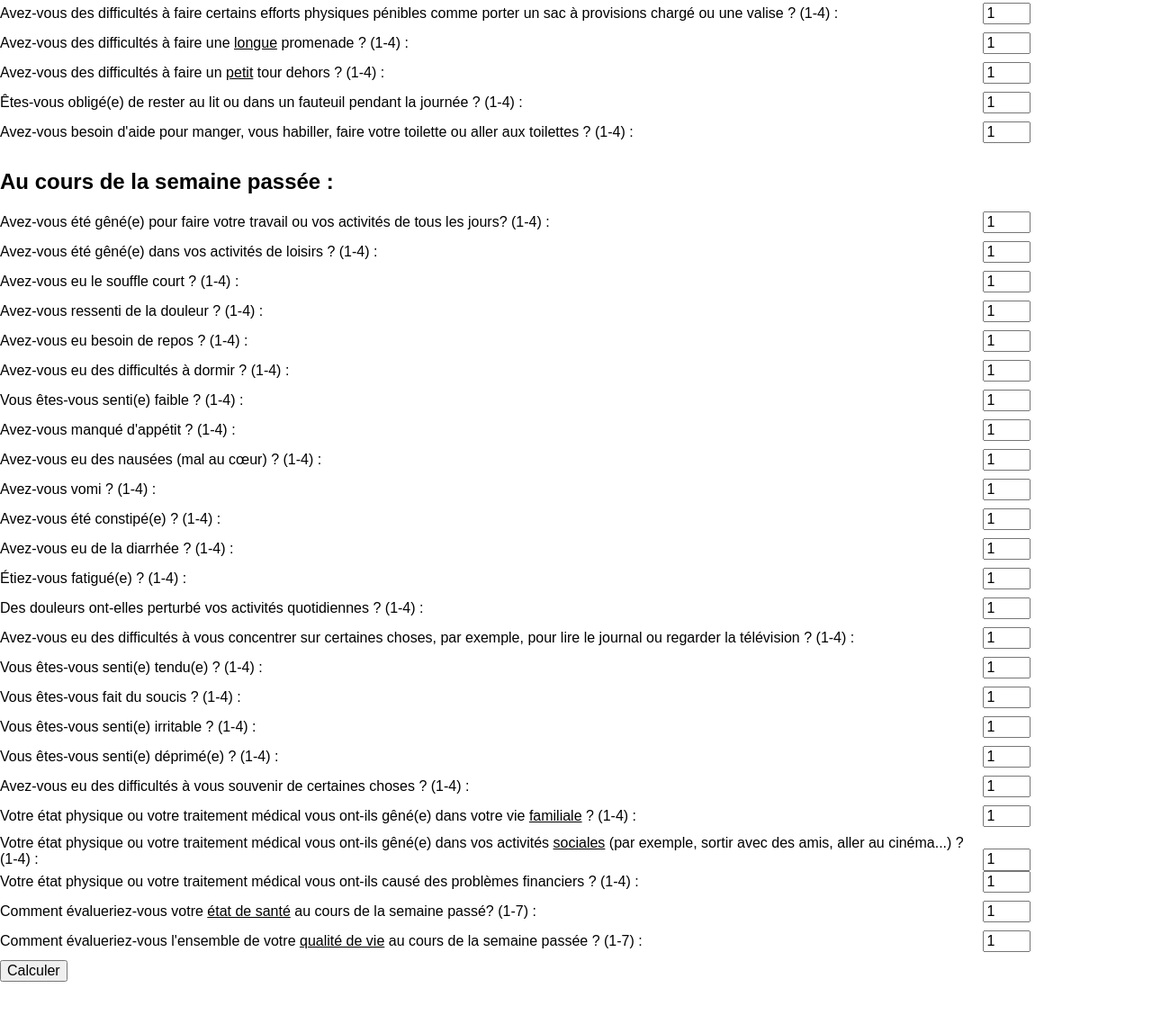
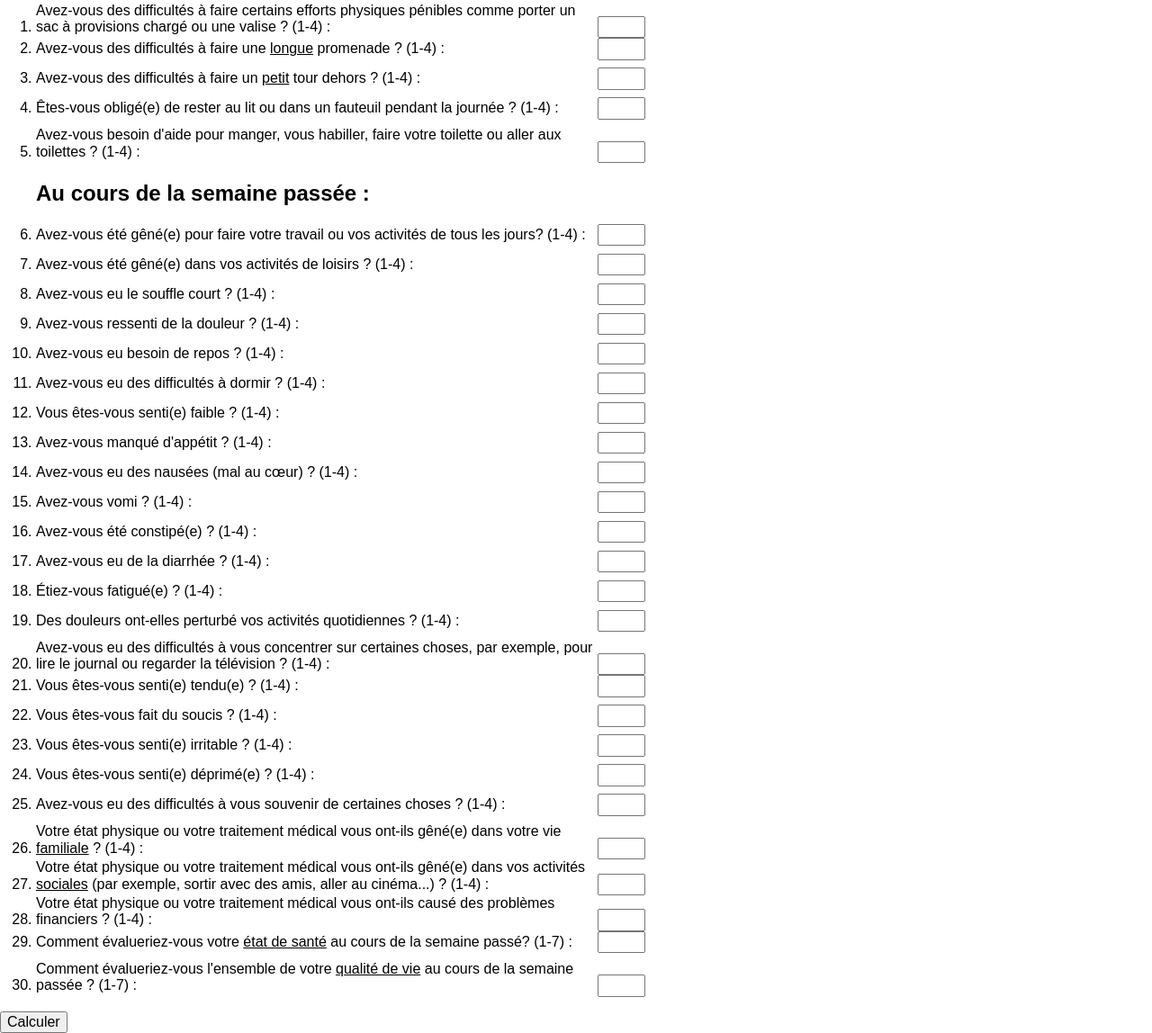
Before and after one commit to etrobert/life_quality, a plain HTML site: page index.html in a window 1280 px wide. Shown: the part 77-1225 px from the top of the page at 90% size. Before the commit the page ends 1168 px from the top, so only its background shows below. Drawn offline with nearby package versions, Linux system fonts and the light colour scheme.

Commit message:
Formatting

```diff
--- a/calculate.js
+++ b/calculate.js
@@ -69,6 +69,11 @@ function calculate(lists)
 
 function update_result(values, result, result_div)
 {
+	for (var input of values)
+	{
+		if (input.value == "")
+			return ;
+	}
 	var lists = parse_values(values);
 	var n = calculate(lists);
 
--- a/index.html
+++ b/index.html
@@ -6,74 +6,136 @@
 		<script type="text/javascript" src="calculate.js" async></script>
 		<link rel="stylesheet" href="https://unpkg.com/purecss@0.6.2/build/pure-min.css" integrity="sha384-UQiGfs9ICog+LwheBSRCt1o5cbyKIHbwjWscjemyBMT9YCUMZffs6UqUTd0hObXD" crossorigin="anonymous">
 		<style>
-label {width:85%; height: 30px; display:inline-block;}
+label {width:50%; height: 30px; display:inline-block;}
 input {display: inline-block;}
 		</style>
 	</head>
 	<body>
 		<h1>Qualite de vie</h1>
 		<form>
+			<ol>
+				<li>
 			<label for="field_1">Avez-vous des difficultés à faire certains efforts physiques pénibles comme porter un sac à provisions chargé ou une valise ? (1-4) :</label>
-			<input type="number" class="value" id="field_1" scale="PF2" min="1" max="4" value="1" /><br />
+			<input type="number" class="value" id="field_1" scale="PF2" min="1" max="4" /><br />
+				</li>
+				<li>
 			<label for="field_2">Avez-vous des difficultés à faire une <U>longue</U> promenade ? (1-4) :</label>
-			<input type="number" class="value" id="field_2" scale="PF2" min="1" max="4" value="1" /><br />
+			<input type="number" class="value" id="field_2" scale="PF2" min="1" max="4" /><br />
+				</li>
+				<li>
 			<label for="field_3">Avez-vous des difficultés à faire un <U>petit</U> tour dehors ? (1-4) :</label>
-			<input type="number" class="value" id="field_3" scale="PF2" min="1" max="4" value="1" /><br />
+			<input type="number" class="value" id="field_3" scale="PF2" min="1" max="4" /><br />
+				</li>
+				<li>
 			<label for="field_4">Êtes-vous obligé(e) de rester au lit ou dans un fauteuil pendant la journée ? (1-4) :</label>
-			<input type="number" class="value" id="field_4" scale="PF2" min="1" max="4" value="1" /><br />
+			<input type="number" class="value" id="field_4" scale="PF2" min="1" max="4" /><br />
+				</li>
+				<li>
 			<label for="field_5">Avez-vous besoin d'aide pour manger, vous habiller, faire votre toilette ou aller aux toilettes ? (1-4) :</label>
-			<input type="number" class="value" id="field_5" scale="PF2" min="1" max="4" value="1" /><br />
+			<input type="number" class="value" id="field_5" scale="PF2" min="1" max="4" /><br />
+				</li>
 			<h2>Au cours de la semaine passée :</h2>
+				<li>
 			<label for="field_6">Avez-vous été gêné(e) pour faire votre travail ou vos activités de tous les jours? (1-4) :</label>
-			<input type="number" class="value" id="field_6" scale="RF2" min="1" max="4" value="1" /><br />
+			<input type="number" class="value" id="field_6" scale="RF2" min="1" max="4" /><br />
+				</li>
+				<li>
 			<label for="field_7">Avez-vous été gêné(e) dans vos activités de loisirs ? (1-4) :</label>
-			<input type="number" class="value" id="field_7" scale="RF2" min="1" max="4" value="1" /><br />
+			<input type="number" class="value" id="field_7" scale="RF2" min="1" max="4" /><br />
+				</li>
+				<li>
 			<label for="field_8">Avez-vous eu le souffle court ? (1-4) :</label>
-			<input type="number" class="value" id="field_8" scale="DY" min="1" max="4" value="1" /><br />
+			<input type="number" class="value" id="field_8" scale="DY" min="1" max="4" /><br />
+				</li>
+				<li>
 			<label for="field_9">Avez-vous ressenti de la douleur ? (1-4) :</label>
-			<input type="number" class="value" id="field_9" scale="PA" min="1" max="4" value="1" /><br />
+			<input type="number" class="value" id="field_9" scale="PA" min="1" max="4" /><br />
+				</li>
+				<li>
 			<label for="field_10">Avez-vous eu besoin de repos ? (1-4) :</label>
-			<input type="number" class="value" id="field_10" scale="FA" min="1" max="4" value="1" /><br />
+			<input type="number" class="value" id="field_10" scale="FA" min="1" max="4" /><br />
+				</li>
+				<li>
 			<label for="field_11">Avez-vous eu des difficultés à dormir ? (1-4) :</label>
-			<input type="number" class="value" id="field_11" scale="SL" min="1" max="4" value="1" /><br />
+			<input type="number" class="value" id="field_11" scale="SL" min="1" max="4" /><br />
+				</li>
+				<li>
 			<label for="field_12">Vous êtes-vous senti(e) faible ? (1-4) :</label>
-			<input type="number" class="value" id="field_12" scale="FA" min="1" max="4" value="1" /><br />
+			<input type="number" class="value" id="field_12" scale="FA" min="1" max="4" /><br />
+				</li>
+				<li>
 			<label for="field_13">Avez-vous manqué d'appétit ? (1-4) :</label>
-			<input type="number" class="value" id="field_13" scale="AP" min="1" max="4" value="1" /><br />
+			<input type="number" class="value" id="field_13" scale="AP" min="1" max="4" /><br />
+				</li>
+				<li>
 			<label for="field_14">Avez-vous eu des nausées (mal au cœur) ? (1-4) :</label>
-			<input type="number" class="value" id="field_14" scale="NV" min="1" max="4" value="1" /><br />
+			<input type="number" class="value" id="field_14" scale="NV" min="1" max="4" /><br />
+				</li>
+				<li>
 			<label for="field_15">Avez-vous vomi ? (1-4) :</label>
-			<input type="number" class="value" id="field_15" scale="NV" min="1" max="4" value="1" /><br />
+			<input type="number" class="value" id="field_15" scale="NV" min="1" max="4" /><br />
+				</li>
+				<li>
 			<label for="field_16">Avez-vous été constipé(e) ? (1-4) :</label>
-			<input type="number" class="value" id="field_16" scale="CO" min="1" max="4" value="1" /><br />
+			<input type="number" class="value" id="field_16" scale="CO" min="1" max="4" /><br />
+				</li>
+				<li>
 			<label for="field_17">Avez-vous eu de la diarrhée ? (1-4) :</label>
-			<input type="number" class="value" id="field_17" scale="DI" min="1" max="4" value="1" /><br />
+			<input type="number" class="value" id="field_17" scale="DI" min="1" max="4" /><br />
+				</li>
+				<li>
 			<label for="field_18">Étiez-vous fatigué(e) ? (1-4) :</label>
-			<input type="number" class="value" id="field_18" scale="FA" min="1" max="4" value="1" /><br />
+			<input type="number" class="value" id="field_18" scale="FA" min="1" max="4" /><br />
+				</li>
+				<li>
 			<label for="field_19">Des douleurs ont-elles perturbé vos activités quotidiennes ? (1-4) :</label>
-			<input type="number" class="value" id="field_19" scale="PA" min="1" max="4" value="1" /><br />
+			<input type="number" class="value" id="field_19" scale="PA" min="1" max="4" /><br />
+				</li>
+				<li>
 			<label for="field_20">Avez-vous eu des difficultés à vous concentrer sur certaines choses, par exemple, pour lire le journal ou regarder la télévision ? (1-4) :</label>
-			<input type="number" class="value" id="field_20" scale="CF" min="1" max="4" value="1" /><br />
+			<input type="number" class="value" id="field_20" scale="CF" min="1" max="4" /><br />
+				</li>
+				<li>
 			<label for="field_21">Vous êtes-vous senti(e) tendu(e) ? (1-4) :</label>
-			<input type="number" class="value" id="field_21" scale="EF" min="1" max="4" value="1" /><br />
+			<input type="number" class="value" id="field_21" scale="EF" min="1" max="4" /><br />
+				</li>
+				<li>
 			<label for="field_22">Vous êtes-vous fait du soucis ? (1-4) :</label>
-			<input type="number" class="value" id="field_22" scale="EF" min="1" max="4" value="1" /><br />
+			<input type="number" class="value" id="field_22" scale="EF" min="1" max="4" /><br />
+				</li>
+				<li>
 			<label for="field_23">Vous êtes-vous senti(e) irritable ? (1-4) :</label>
-			<input type="number" class="value" id="field_23" scale="EF" min="1" max="4" value="1" /><br />
+			<input type="number" class="value" id="field_23" scale="EF" min="1" max="4" /><br />
+				</li>
+				<li>
 			<label for="field_24">Vous êtes-vous senti(e) déprimé(e) ? (1-4) :</label>
-			<input type="number" class="value" id="field_24" scale="EF" min="1" max="4" value="1" /><br />
+			<input type="number" class="value" id="field_24" scale="EF" min="1" max="4" /><br />
+				</li>
+				<li>
 			<label for="field_25">Avez-vous eu des difficultés à vous souvenir de certaines choses ? (1-4) :</label>
-			<input type="number" class="value" id="field_25" scale="CF" min="1" max="4" value="1" /><br />
+			<input type="number" class="value" id="field_25" scale="CF" min="1" max="4" /><br />
+				</li>
+				<li>
 			<label for="field_26">Votre état physique ou votre traitement médical vous ont-ils gêné(e) dans votre vie <U>familiale</U> ? (1-4) :</label>
-			<input type="number" class="value" id="field_26" scale="SF" min="1" max="4" value="1" /><br />
+			<input type="number" class="value" id="field_26" scale="SF" min="1" max="4" /><br />
+				</li>
+				<li>
 			<label for="field_27">Votre état physique ou votre traitement médical vous ont-ils gêné(e) dans vos activités <U>sociales</U> (par exemple, sortir avec des amis, aller au cinéma...) ? (1-4) :</label>
-			<input type="number" class="value" id="field_27" scale="SF" min="1" max="4" value="1" /><br />
+			<input type="number" class="value" id="field_27" scale="SF" min="1" max="4" /><br />
+				</li>
+				<li>
 			<label for="field_28">Votre état physique ou votre traitement médical vous ont-ils causé des problèmes financiers ? (1-4) :</label>
-			<input type="number" class="value" id="field_28" scale="FI" min="1" max="4" value="1" /><br />
+			<input type="number" class="value" id="field_28" scale="FI" min="1" max="4" /><br />
+				</li>
+				<li>
 			<label for="field_29">Comment évalueriez-vous votre <U>état de santé</U> au cours de la semaine passé? (1-7) :</label>
-			<input type="number" class="value" id="field_29" scale="QL2" min="1" max="7" value="1" /><br />
+			<input type="number" class="value" id="field_29" scale="QL2" min="1" max="7" /><br />
+				</li>
+				<li>
 			<label for="field_30">Comment évalueriez-vous l'ensemble de votre <U>qualité de vie</U> au cours de la semaine passée ? (1-7) :</label>
-			<input type="number" class="value" id="field_30" scale="QL2" min="1" max="7" value="1" /><br />
+			<input type="number" class="value" id="field_30" scale="QL2" min="1" max="7" /><br />
+				</li>
+			</ol>
 			<input type="submit" id="submit" value="Calculer" />
 		</form>
 		<div id="result_div" hidden="true">
```
